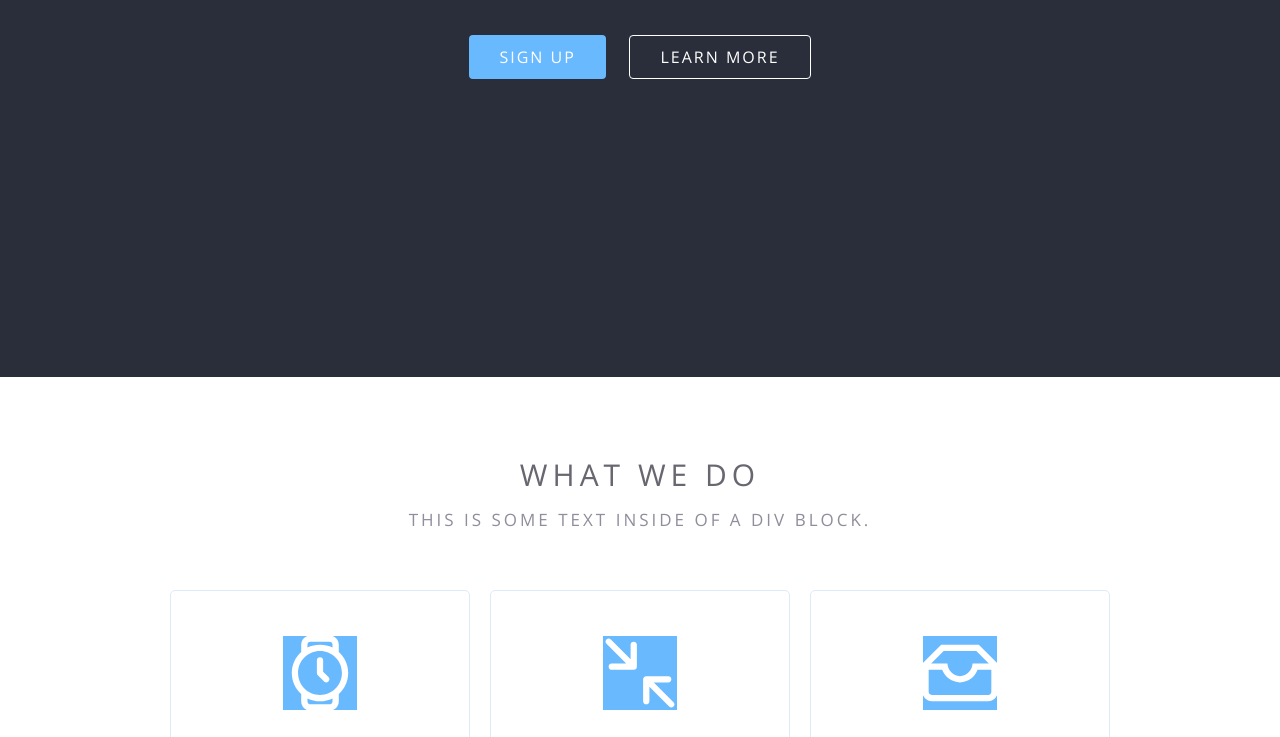
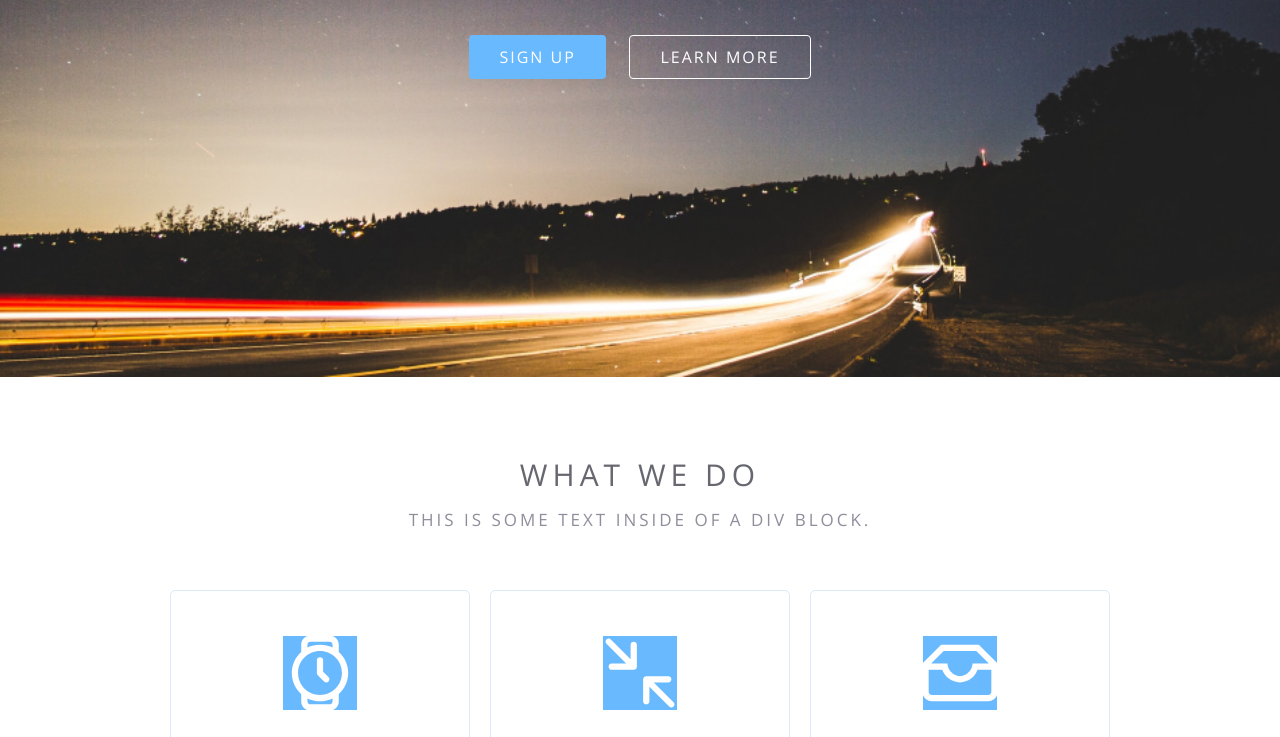
Before and after one commit to babytype/Velocity, a plain HTML site: page index.html in a window 1280 px wide. Shown: the part 423-1160 px from the top of the page. Drawn offline with nearby package versions, Linux system fonts and the light colour scheme; the site is published under a folder, as on GitHub Pages, so addresses that start at the root find nothing.

Commit message:
Update welcome bg

```diff
--- a/css/style.css
+++ b/css/style.css
@@ -121,7 +121,7 @@ p {
     text-align: center;
 
     background-color: #2a2e3a;
-    background-image:  url(/img/welcome-bg.jpg);
+    background-image:  url("../img/welcome-bg.jpg");
     background-size: cover;
     background-position: center;
 }
@@ -228,7 +228,7 @@ justify-content: space-between;
 }
 
 .services .card {
- width: 45%;
+width: 45%;
 }
 
 .services .card img {
@@ -360,7 +360,7 @@ margin-top: 15px;
     gap: 20px 40px;
 }
 
-  .footer__desc-container > * {
+.footer__desc-container > * {
     width: 30%;
     min-width: 220px;
 }
@@ -369,7 +369,8 @@ margin-top: 15px;
     width: calc(100% - 34px);
 }
 
-.footer__social img {     margin-right: 10px;
+.footer__social img {
+    margin-right: 10px;
 }
 
 .footer__about {
```
